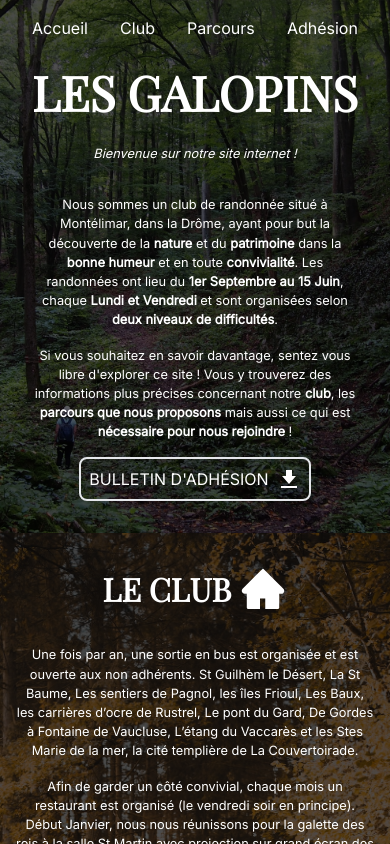
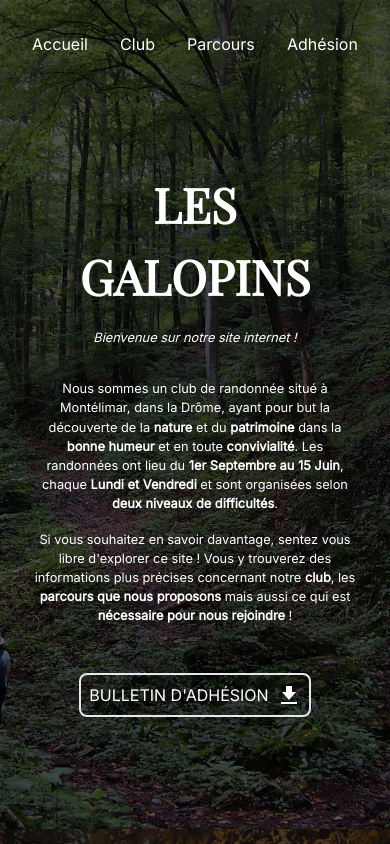
Before and after one commit to SebastienLaurentt/Galopins, a React (Vite) app: page / in a window 390 px wide. Shown: the top 844 px of the page. Built offline with nearby package versions, Linux system fonts and the light colour scheme.

Commit message:
some changes in header and home component

```diff
--- a/src/components/Header.tsx
+++ b/src/components/Header.tsx
@@ -5,7 +5,7 @@ import { Link } from 'react-scroll';
 function Header() {
     return (
       <header className="">
-        <ul className="flex justify-around text-base md:text-xl xl:text-2xl md:p-8 ">
+        <ul className="flex justify-around text-base md:text-xl xl:text-2xl py-4 md:p-8 ">
             <li className=''>
                 <Link
                     to='Accueil'
--- a/src/sections/Home.tsx
+++ b/src/sections/Home.tsx
@@ -13,11 +13,11 @@ function Home() {
         >
             <Header/>
             {/* HERO CONTENT */}
-            <div className='p-4 md:p-24 xl:px-60   flex flex-col justify-center items-center  mx-auto'>
+            <div className='p-4 py-24 md:p-24 xl:px-60   flex flex-col justify-center items-center  mx-auto'>
                     <h1>LES GALOPINS</h1>
                     <p className='italic text-center mb-8'>Bienvenue sur notre site internet ! </p>
                     <p className=' text-center'>Nous sommes un club de randonnée situé à Montélimar, dans la Drôme, ayant pour but la découverte de la <strong>nature</strong> et du <strong>patrimoine</strong> dans la <strong>bonne humeur</strong> et en toute <strong>convivialité</strong>. Les randonnées ont lieu du <strong>1er Septembre au 15 Juin</strong>, chaque <strong>Lundi et Vendredi</strong> et sont organisées selon <strong>deux niveaux de difficultés</strong>.  </p>
-                    <p className=' text-center'>Si vous souhaitez en savoir davantage, sentez vous libre d'explorer ce site ! Vous y trouverez des informations plus précises concernant notre <strong>club</strong>, les <strong>parcours que nous proposons</strong> mais aussi ce qui est <strong>nécessaire pour nous rejoindre</strong> ! </p>
+                    <p className=' text-center mb-12'>Si vous souhaitez en savoir davantage, sentez vous libre d'explorer ce site ! Vous y trouverez des informations plus précises concernant notre <strong>club</strong>, les <strong>parcours que nous proposons</strong> mais aussi ce qui est <strong>nécessaire pour nous rejoindre</strong> ! </p>
                     <DownloadLink
                         file={AdmissionFile}
                         fileName="Admission_Galopins.pdf"
--- a/src/styles/index.css
+++ b/src/styles/index.css
@@ -10,7 +10,7 @@
 
   h1 {
     font-family: 'Playfair Display', serif;
-    @apply text-3xl md:text-4xl xl:text-5xl font-bold mb-4 text-center
+    @apply text-3xl md:text-4xl xl:text-5xl font-bold mb-4 px-4 text-center
   }
 
   h2 {
```
